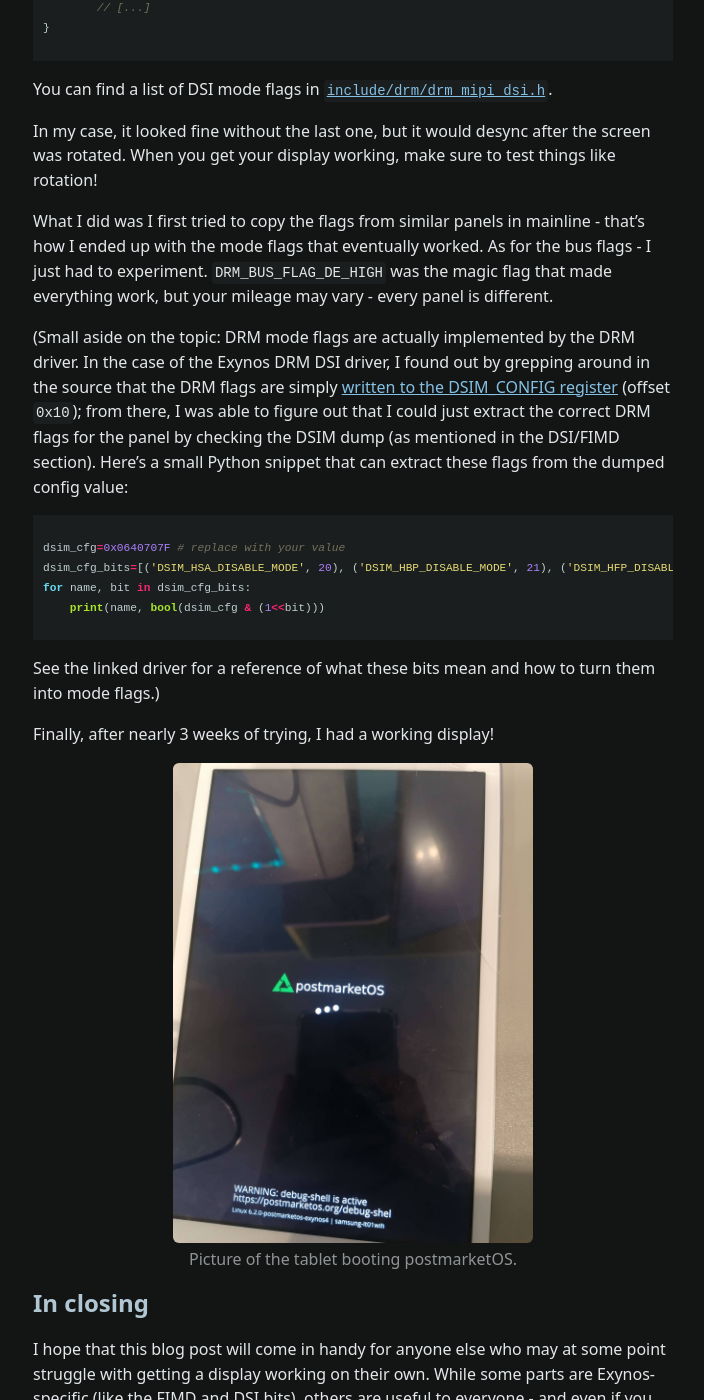
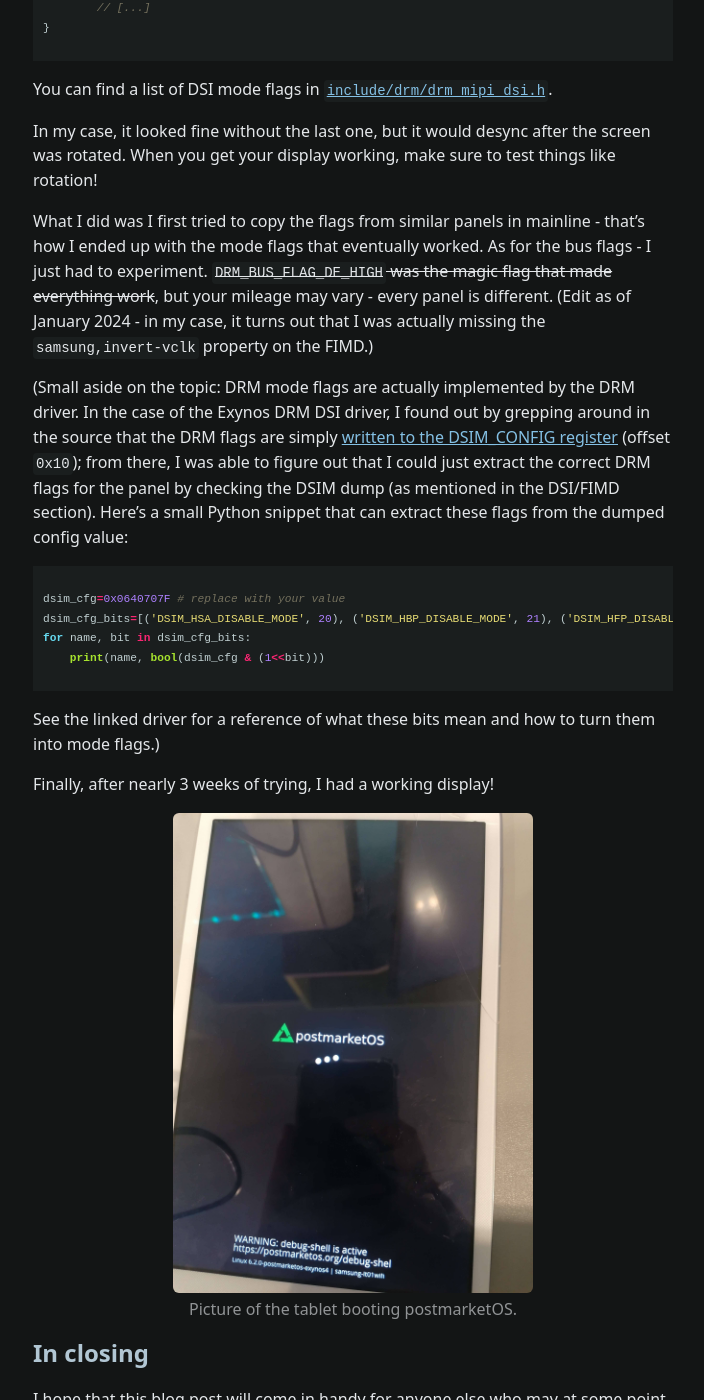
Before and after one commit to knuxify/blog, a Jekyll site: the page built from _posts/2023-04-11-tab3-display.md, in a window 1280 px wide and 1400 px high, scrolled down 15992 px. Shown: the whole window, without its empty margins (287-991 px from the left). Built offline with Jekyll 4.4.1, drawn with Linux system fonts in a browser that asks for light colours; some web fonts are replaced; comment, search, counter and statistics services are not loaded; some of the changed text lies outside the part shown.

Commit message:
add note about samsung,invert-vclk

```diff
--- a/_posts/2023-04-11-tab3-display.md
+++ b/_posts/2023-04-11-tab3-display.md
@@ -11,7 +11,7 @@ tags:
   - mipi
   - display
 excerpt_separator: <!--more-->
-last_modified_at: 2023-04-22T00:00:00+00:00
+last_modified_at: 2024-01-06T00:00:00+00:00
 category: projects
 ---
 
@@ -536,7 +536,7 @@ You can find a list of DSI mode flags in [`include/drm/drm_mipi_dsi.h`](https://
 
 In my case, it looked fine without the last one, but it would desync after the screen was rotated. When you get your display working, make sure to test things like rotation!
 
-What I did was I first tried to copy the flags from similar panels in mainline - that's how I ended up with the mode flags that eventually worked. As for the bus flags - I just had to experiment. `DRM_BUS_FLAG_DE_HIGH` was the magic flag that made everything work, but your mileage may vary - every panel is different.
+What I did was I first tried to copy the flags from similar panels in mainline - that's how I ended up with the mode flags that eventually worked. As for the bus flags - I just had to experiment. ~~`DRM_BUS_FLAG_DE_HIGH` was the magic flag that made everything work~~, but your mileage may vary - every panel is different. (Edit as of January 2024 - in my case, it turns out that I was actually missing the `samsung,invert-vclk` property on the FIMD.)
 
 (Small aside on the topic: DRM mode flags are actually implemented by the DRM driver. In the case of the Exynos DRM DSI driver, I found out by grepping around in the source that the DRM flags are simply [written to the DSIM_CONFIG register](https://github.com/torvalds/linux/blob/v6.3-rc7/drivers/gpu/drm/exynos/exynos_drm_dsi.c#L800-L866) (offset `0x10`); from there, I was able to figure out that I could just extract the correct DRM flags for the panel by checking the DSIM dump (as mentioned in the DSI/FIMD section). Here's a small Python snippet that can extract these flags from the dumped config value:
 
@@ -562,6 +562,7 @@ I hope that this blog post will come in handy for anyone else who may at some po
 
 - 2023-04-15: Added some information to the backlight section.
 - 2023-04-22: Added more information about DSI mode flags.
+- 2024-01-06: Added note about `samsung,invert-vclk`.
 
 [^1]: While working on the mainline setup, I initially thought that it used a BP070WX1 panel, as mentioned [in the defconfig](https://github.com/gr8nole/android_kernel_samsung_smdk4x12/blob/baf2ac725ded606f3beea775acbb472a3643887c/arch/arm/configs/lineage_lt01wifi_defconfig#L2350); however, it looks like someone [accidentally swapped the panel config option while updating the defconfig](https://github.com/gr8nole/android_kernel_samsung_smdk4x12/commit/25a3e0dc730c39a7b71daedf6975c573a3702c30#diff-461bf7e8fa9baa4343af1294a4c774ab287a0a057d4b28d79775c11a3a83d6fdL2377-R2379), and the [Kconfig descriptions](https://github.com/gr8nole/android_kernel_samsung_smdk4x12/blob/baf2ac725ded606f3beea775acbb472a3643887c/drivers/video/samsung/Kconfig#L397-L405) confirm this.
 [^2]: The code snippet here is slightly different than the panel driver I ended up with; the snippet is adapted to [this commit](https://github.com/torvalds/linux/commit/996e1defca34485dd2bd70b173f069aab5f21a65) which wasn't yet in the kernel I was testing on (v6.2).
```
